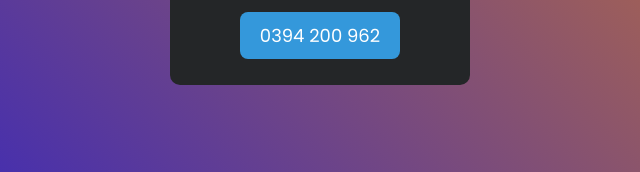
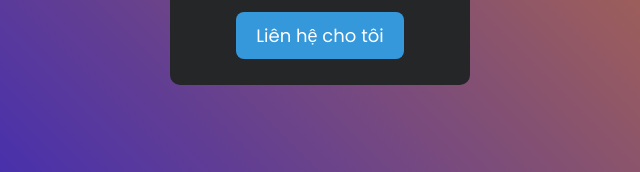
Before and after one commit to HenshinIT/informationbyQuoc, a plain HTML site: page index.html in a window 1280 px wide. Shown: the part 515-687 px from the top of the page, 320-960 px from the left. Drawn offline with Linux system fonts and the light colour scheme.

Commit message:
Change contact button text to 'Liên hệ cho tôi'

```diff
--- a/index.html
+++ b/index.html
@@ -34,7 +34,7 @@
           <i class="fab fa-github"></i>
         </a>
       </div>
-      <a href="tel:0394200962" class="contact-btn">0394 200 962</a>
+      <a href="tel:0394200962" class="contact-btn">Liên hệ cho tôi</a>
     </div>
     <div class="snowflakes" aria-hidden="true">
       <div class="snowflake">❅</div>
```
